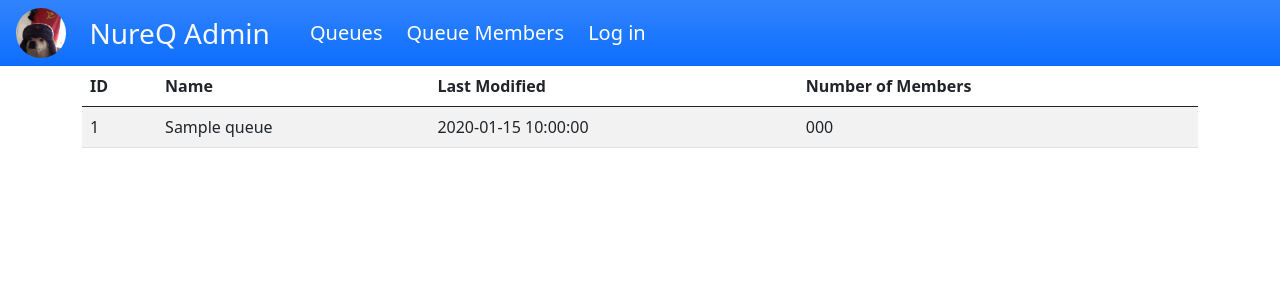
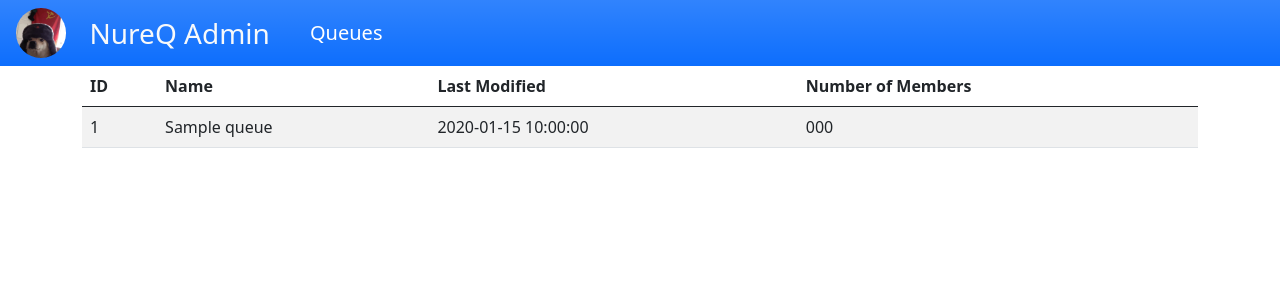
Before and after one commit to TiredOfThisAll/NureQ_bot, a Flask app: template src/web/templates/queues.html in a window 1280 px wide. Shown: the top 300 px of the page. Run offline with Flask 2, Linux system fonts and the light colour scheme; the template is opened without the code that fills it: most values are stand-ins (such as "Sample title", 1, 10 or a date in 2020).

Commit message:
Update site routing

```diff
--- a/src/web/static/style.css
+++ b/src/web/static/style.css
@@ -1,9 +1,13 @@
-nav > div:hover {
+nav > div:hover,
+nav > div.current-page-link {
     background-color: white;
 }
-nav > div:hover > a {
+
+nav > div:hover > a,
+nav > div.current-page-link > a {
     color: black;
 }
+
 nav > div > a {
     color: white;
 }
--- a/src/web/templates/layout.html
+++ b/src/web/templates/layout.html
@@ -15,14 +15,12 @@
                 <div class="col-9 fs-3">NureQ Admin</div>
             </div>
             <nav class="col-9 align-items-stretch row">
-                <div class="d-flex col-auto align-items-center">
-                    <a class="text-decoration-none fs-5" href="#">Queues</a>
-                </div>
-                <div class="d-flex col-auto align-items-center">
-                    <a class="text-decoration-none fs-5" href="#">Queue Members</a>
-                </div>
-                <div class="d-flex col-auto align-items-center">
-                    <a class="text-decoration-none fs-5" href="#">Log in</a>
+                <div class="d-flex col-auto align-items-center {{
+                    'current-page-link'
+                    if url_for(request.endpoint) in [url_for('root'), url_for('queues')]
+                    else ''
+                }}">
+                    <a class="text-decoration-none fs-5" href="{{ url_for('queues') }}">Queues</a>
                 </div>
             </nav>
         </header>
--- a/src/web_main.py
+++ b/src/web_main.py
@@ -53,7 +53,8 @@
 context = LocalProxy(inject_context)
 
 
-@app.route("/")
+@app.route("/", endpoint="root")
+@app.route("/queues", endpoint="queues")
 def queues():
     return render_template(
         "queues.html",
```
